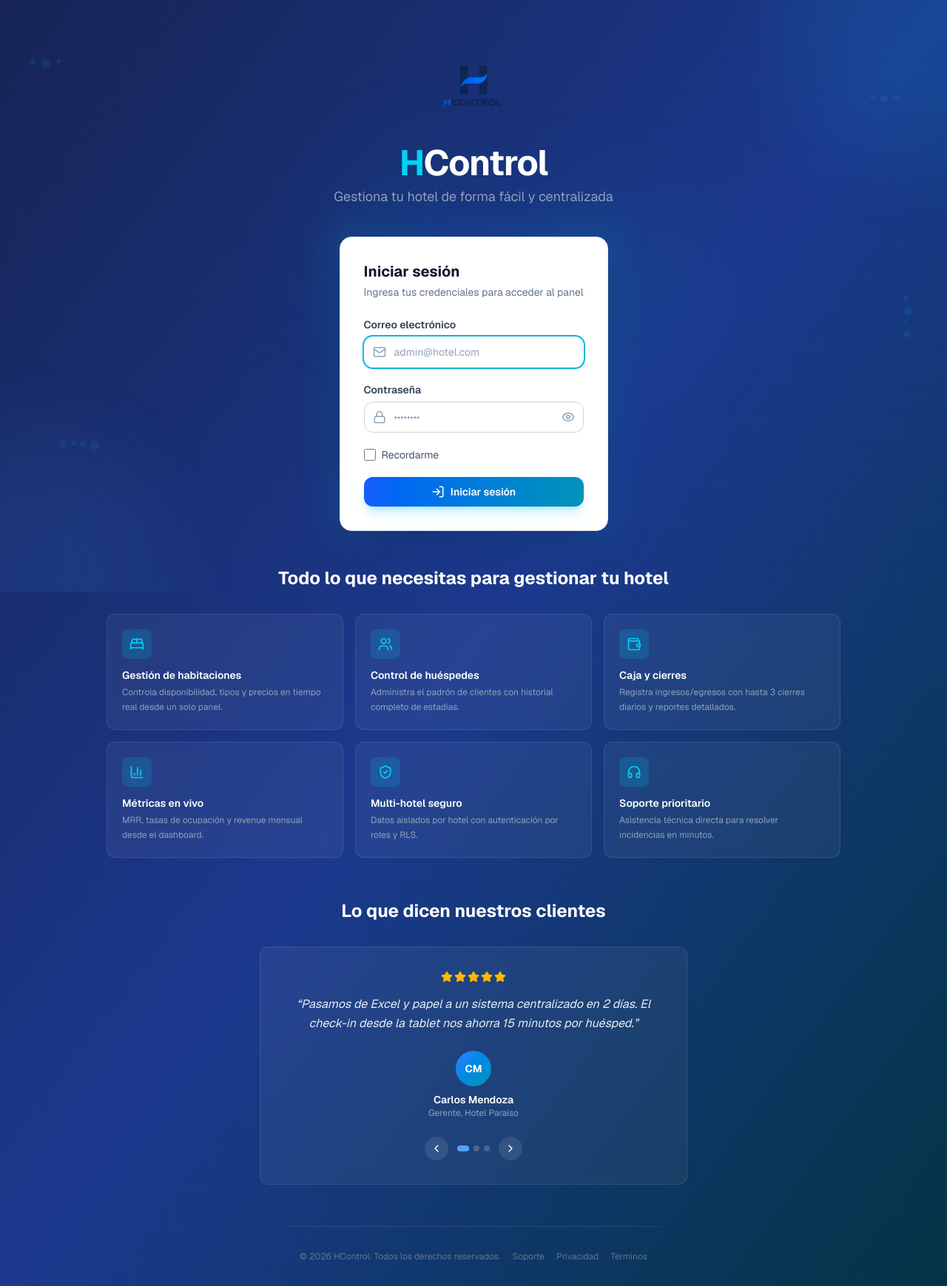
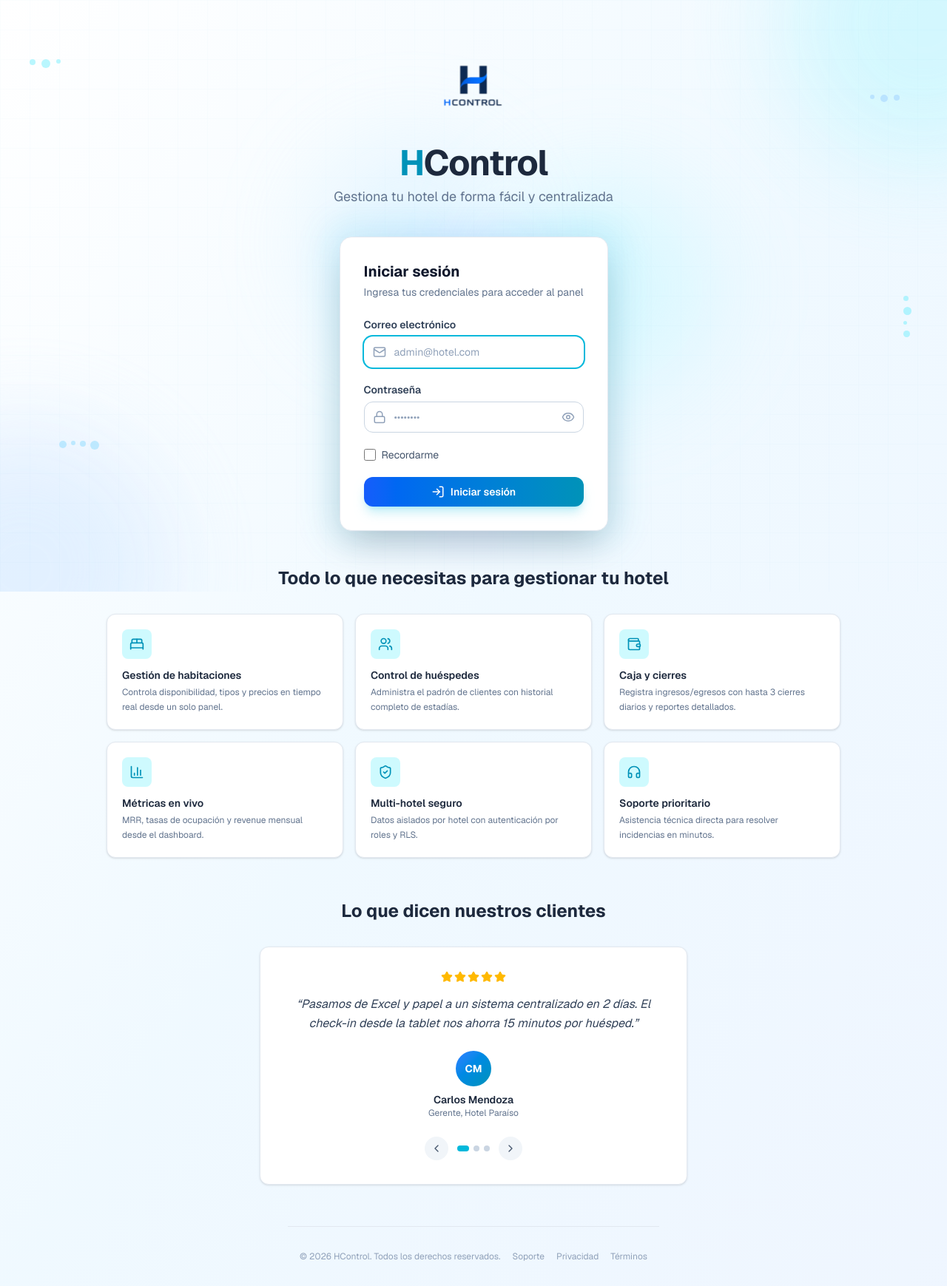
Before and after one commit to Sanchezgesr/saashotelero, a Next.js app: page /login in a window 1280 px wide. Shown: the whole page at 74% size. Built offline with nearby package versions, Linux system fonts and the light colour scheme.

Commit message:
Fondo blanco/gris claro en login para combinar con logo azul/celeste

```diff
--- a/src/app/(auth)/login/page.tsx
+++ b/src/app/(auth)/login/page.tsx
@@ -55,20 +55,20 @@ export default function LoginPage() {
   }
 
   return (
-    <div className="min-h-screen bg-gradient-to-br from-blue-950 via-blue-900 to-cyan-950 flex flex-col overflow-y-auto">
+    <div className="min-h-screen bg-gradient-to-br from-white via-sky-50 to-blue-50 flex flex-col overflow-y-auto">
       <div className="fixed inset-0 overflow-hidden pointer-events-none">
-        <div className="absolute -top-40 -right-40 w-96 h-96 bg-cyan-400/10 rounded-full blur-3xl animate-pulse" />
-        <div className="absolute -bottom-40 -left-40 w-96 h-96 bg-blue-400/10 rounded-full blur-3xl animate-pulse" style={{ animationDelay: '2s' }} />
-        <div className="absolute top-1/4 left-1/3 w-64 h-64 bg-sky-400/5 rounded-full blur-3xl" />
-        <div className="absolute bottom-1/3 right-1/4 w-72 h-72 bg-cyan-400/5 rounded-full blur-3xl" />
-        <svg className="absolute inset-0 w-full h-full opacity-[0.03]">
-          <defs><pattern id="grid" width="40" height="40" patternUnits="userSpaceOnUse"><path d="M 40 0 L 0 0 0 40" fill="none" stroke="currentColor" strokeWidth="0.5" /></pattern></defs>
+        <div className="absolute -top-40 -right-40 w-96 h-96 bg-cyan-200/40 rounded-full blur-3xl animate-pulse" />
+        <div className="absolute -bottom-40 -left-40 w-96 h-96 bg-blue-200/40 rounded-full blur-3xl animate-pulse" style={{ animationDelay: '2s' }} />
+        <div className="absolute top-1/4 left-1/3 w-64 h-64 bg-sky-200/30 rounded-full blur-3xl" />
+        <div className="absolute bottom-1/3 right-1/4 w-72 h-72 bg-cyan-200/30 rounded-full blur-3xl" />
+        <svg className="absolute inset-0 w-full h-full opacity-[0.06]">
+          <defs><pattern id="grid" width="40" height="40" patternUnits="userSpaceOnUse"><path d="M 40 0 L 0 0 0 40" fill="none" stroke="#0ea5e9" strokeWidth="0.5" /></pattern></defs>
           <rect width="100%" height="100%" fill="url(#grid)" />
         </svg>
-        <div className="absolute top-20 left-10 flex gap-2">{[8,12,6].map((s,i) => <div key={i} className="rounded-full bg-cyan-400/10" style={{width:s,height:s}} />)}</div>
-        <div className="absolute top-32 right-16 flex gap-2">{[6,10,8].map((s,i) => <div key={i} className="rounded-full bg-blue-400/10" style={{width:s,height:s}} />)}</div>
-        <div className="absolute bottom-48 left-20 flex gap-1.5">{[10,6,8,12].map((s,i) => <div key={i} className="rounded-full bg-sky-400/10" style={{width:s,height:s}} />)}</div>
-        <div className="absolute top-1/2 right-12 flex-col gap-2 hidden lg:flex">{[7,11,5,9].map((s,i) => <div key={i} className="rounded-full bg-cyan-400/10" style={{width:s,height:s}} />)}</div>
+        <div className="absolute top-20 left-10 flex gap-2">{[8,12,6].map((s,i) => <div key={i} className="rounded-full bg-cyan-300/40" style={{width:s,height:s}} />)}</div>
+        <div className="absolute top-32 right-16 flex gap-2">{[6,10,8].map((s,i) => <div key={i} className="rounded-full bg-blue-300/40" style={{width:s,height:s}} />)}</div>
+        <div className="absolute bottom-48 left-20 flex gap-1.5">{[10,6,8,12].map((s,i) => <div key={i} className="rounded-full bg-sky-300/40" style={{width:s,height:s}} />)}</div>
+        <div className="absolute top-1/2 right-12 flex-col gap-2 hidden lg:flex">{[7,11,5,9].map((s,i) => <div key={i} className="rounded-full bg-cyan-300/40" style={{width:s,height:s}} />)}</div>
       </div>
 
       <div className="flex-1 flex flex-col justify-center">
@@ -76,10 +76,10 @@ export default function LoginPage() {
           <div className="mb-3 md:mb-5 animate-[fadeIn_0.6s_ease-out]">
             <img src="/hcontrol.png" alt="HControl" className="w-24 h-24 md:w-28 md:h-28 mx-auto object-contain" />
           </div>
-          <h1 className="text-3xl md:text-5xl font-bold text-white tracking-tight mb-1 md:mb-2 animate-[fadeIn_0.6s_ease-out_0.1s_both]">
-            <span className="text-cyan-400">H</span>Control
+          <h1 className="text-3xl md:text-5xl font-bold text-slate-800 tracking-tight mb-1 md:mb-2 animate-[fadeIn_0.6s_ease-out_0.1s_both]">
+            <span className="text-cyan-600">H</span>Control
           </h1>
-          <p className="text-slate-400 text-sm md:text-lg max-w-md mx-auto animate-[fadeIn_0.6s_ease-out_0.2s_both]">
+          <p className="text-slate-500 text-sm md:text-lg max-w-md mx-auto animate-[fadeIn_0.6s_ease-out_0.2s_both]">
             Gestiona tu hotel de forma fácil y centralizada
           </p>
         </div>
@@ -90,15 +90,15 @@ export default function LoginPage() {
       </div>
 
       <div className="max-w-5xl mx-auto px-4 pb-14">
-        <h2 className="text-white text-2xl font-bold text-center mb-8">Todo lo que necesitas para gestionar tu hotel</h2>
+        <h2 className="text-slate-800 text-2xl font-bold text-center mb-8">Todo lo que necesitas para gestionar tu hotel</h2>
         <div className="grid grid-cols-1 sm:grid-cols-2 lg:grid-cols-3 gap-4">
           {benefits.map((b) => {
             const Icon = b.icon
             return (
-              <div key={b.title} className="bg-white/5 backdrop-blur-sm border border-white/10 rounded-xl p-5 hover:bg-white/10 transition-colors">
-                <div className="w-10 h-10 rounded-lg bg-cyan-500/20 flex items-center justify-center mb-3"><Icon className="text-cyan-400" size={20} /></div>
-                <h3 className="text-white font-semibold text-sm mb-1">{b.title}</h3>
-                <p className="text-slate-400 text-xs leading-relaxed">{b.desc}</p>
+              <div key={b.title} className="bg-white shadow-sm border border-slate-200 rounded-xl p-5 hover:shadow-md transition-shadow">
+                <div className="w-10 h-10 rounded-lg bg-cyan-100 flex items-center justify-center mb-3"><Icon className="text-cyan-600" size={20} /></div>
+                <h3 className="text-slate-800 font-semibold text-sm mb-1">{b.title}</h3>
+                <p className="text-slate-500 text-xs leading-relaxed">{b.desc}</p>
               </div>
             )
           })}
@@ -106,32 +106,32 @@ export default function LoginPage() {
       </div>
 
       <div className="max-w-3xl mx-auto px-4 pb-14">
-        <h2 className="text-white text-2xl font-bold text-center mb-8">Lo que dicen nuestros clientes</h2>
-        <div className="bg-white/5 backdrop-blur-sm border border-white/10 rounded-xl p-8 relative">
-          <div className="flex flex-col items-center text-center">
-            <div className="flex gap-0.5 mb-4">{Array.from({ length: 5 }).map((_, i) => (<Star key={i} size={16} className={i < t.rating ? 'text-amber-400 fill-amber-400' : 'text-slate-600'} />))}</div>
-            <p className="text-white/90 text-sm md:text-base leading-relaxed italic mb-6 max-w-lg">&ldquo;{t.text}&rdquo;</p>
-            <div className="w-12 h-12 rounded-full bg-gradient-to-br from-blue-500 to-cyan-600 flex items-center justify-center text-white font-bold text-sm mb-2">{t.name.split(' ').map(n => n[0]).join('')}</div>
-            <p className="text-white font-semibold text-sm">{t.name}</p>
-            <p className="text-slate-400 text-xs">{t.role}</p>
+        <h2 className="text-slate-800 text-2xl font-bold text-center mb-8">Lo que dicen nuestros clientes</h2>
+          <div className="bg-white shadow-sm border border-slate-200 rounded-xl p-8 relative">
+            <div className="flex flex-col items-center text-center">
+              <div className="flex gap-0.5 mb-4">{Array.from({ length: 5 }).map((_, i) => (<Star key={i} size={16} className={i < t.rating ? 'text-amber-400 fill-amber-400' : 'text-slate-300'} />))}</div>
+              <p className="text-slate-700 text-sm md:text-base leading-relaxed italic mb-6 max-w-lg">&ldquo;{t.text}&rdquo;</p>
+              <div className="w-12 h-12 rounded-full bg-gradient-to-br from-blue-500 to-cyan-600 flex items-center justify-center text-white font-bold text-sm mb-2">{t.name.split(' ').map(n => n[0]).join('')}</div>
+              <p className="text-slate-800 font-semibold text-sm">{t.name}</p>
+              <p className="text-slate-500 text-xs">{t.role}</p>
           </div>
           <div className="flex justify-center gap-3 mt-6">
             <button onClick={() => setTestimonialIdx(i => (i - 1 + testimonials.length) % testimonials.length)}
-              className="w-8 h-8 rounded-full bg-white/10 hover:bg-white/20 flex items-center justify-center text-white transition-colors cursor-pointer"><ChevronLeft size={16} /></button>
-            <div className="flex items-center gap-1.5">{testimonials.map((_, i) => (<button key={i} onClick={() => setTestimonialIdx(i)} className={`w-2 h-2 rounded-full transition-all cursor-pointer ${i === testimonialIdx ? 'bg-blue-400 w-4' : 'bg-white/20 hover:bg-white/40'}`} />))}</div>
+              className="w-8 h-8 rounded-full bg-slate-100 hover:bg-slate-200 flex items-center justify-center text-slate-600 transition-colors cursor-pointer"><ChevronLeft size={16} /></button>
+            <div className="flex items-center gap-1.5">{testimonials.map((_, i) => (<button key={i} onClick={() => setTestimonialIdx(i)} className={`w-2 h-2 rounded-full transition-all cursor-pointer ${i === testimonialIdx ? 'bg-cyan-500 w-4' : 'bg-slate-300 hover:bg-slate-400'}`} />))}</div>
             <button onClick={() => setTestimonialIdx(i => (i + 1) % testimonials.length)}
-              className="w-8 h-8 rounded-full bg-white/10 hover:bg-white/20 flex items-center justify-center text-white transition-colors cursor-pointer"><ChevronRight size={16} /></button>
+              className="w-8 h-8 rounded-full bg-slate-100 hover:bg-slate-200 flex items-center justify-center text-slate-600 transition-colors cursor-pointer"><ChevronRight size={16} /></button>
           </div>
         </div>
       </div>
 
-      <div className="border-t border-white/10 max-w-5xl mx-auto px-4 py-8">
-        <div className="flex flex-col md:flex-row items-center justify-between gap-4 text-xs text-slate-500">
+      <div className="border-t border-slate-200 max-w-5xl mx-auto px-4 py-8">
+        <div className="flex flex-col md:flex-row items-center justify-between gap-4 text-xs text-slate-400">
           <p>&copy; {new Date().getFullYear()} HControl. Todos los derechos reservados.</p>
           <div className="flex items-center gap-4">
-            <a href="#" className="hover:text-slate-300 transition-colors">Soporte</a>
-            <a href="#" className="hover:text-slate-300 transition-colors">Privacidad</a>
-            <a href="#" className="hover:text-slate-300 transition-colors">Términos</a>
+            <a href="#" className="hover:text-slate-600 transition-colors">Soporte</a>
+            <a href="#" className="hover:text-slate-600 transition-colors">Privacidad</a>
+            <a href="#" className="hover:text-slate-600 transition-colors">Términos</a>
           </div>
         </div>
       </div>
```
